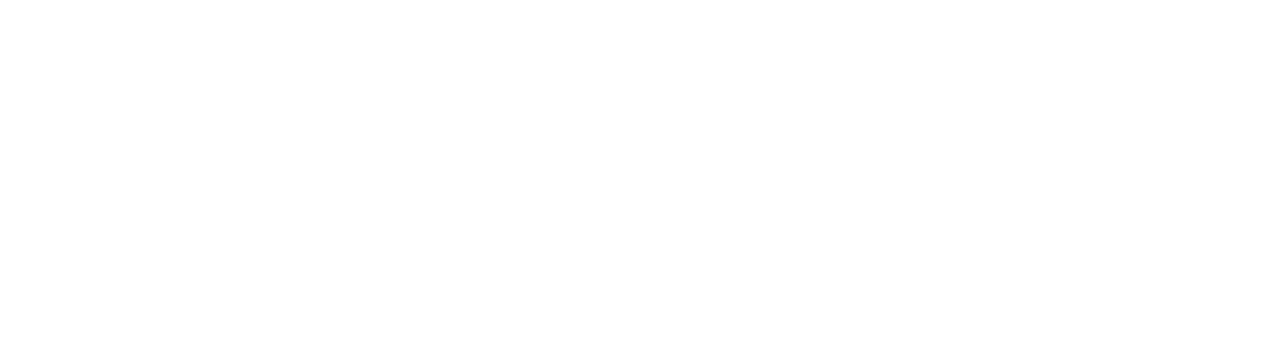
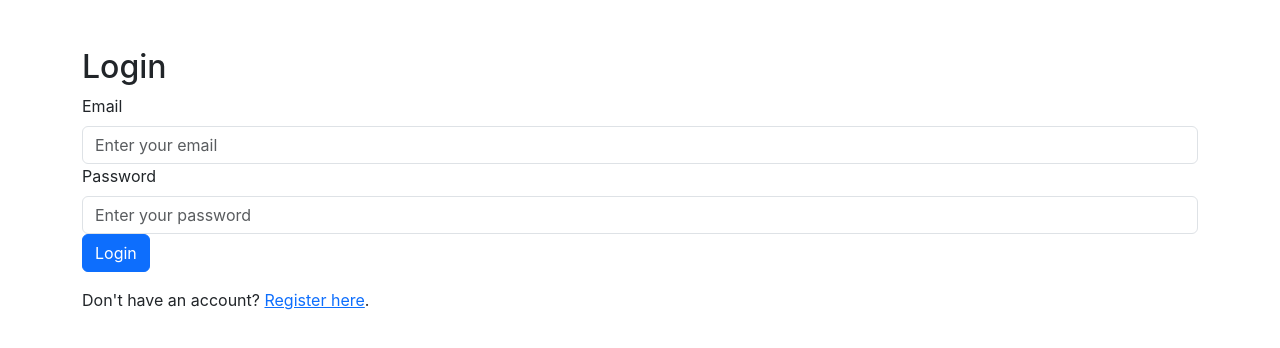
Before and after one commit to tomassilva03/NodeShop, a React (Create React App) app in the folder client/: page /login in a window 1280 px wide. Before the commit this address had no page. Shown: the top 348 px of the page. Built offline with nearby package versions, Linux system fonts and the light colour scheme.

Commit message:
login logic working

```diff
--- a/client/src/App.js
+++ b/client/src/App.js
@@ -1,6 +1,7 @@
 import React from 'react';
 import { BrowserRouter as Router, Route, Routes } from 'react-router-dom';
 import RegisterPage from './pages/register';
+import LoginPage from './pages/login';
 import HomePage from './pages/register';
 
 const App = () => {
@@ -8,6 +9,7 @@ const App = () => {
     <Router>
       <Routes>
         <Route exact path="/register" element={<RegisterPage/>} />
+        <Route exact path="/login" element={<LoginPage/>} />
         <Route exact path="/" element={<HomePage/>} />
       </Routes>
     </Router>
--- /dev/null
+++ b/client/src/pages/login.jsx
@@ -0,0 +1,106 @@
+import React, { useState } from 'react';
+import { Form, Button, Alert } from 'react-bootstrap';
+import { Link } from 'react-router-dom';
+import axios from 'axios';
+
+const LoginPage = () => {
+    const [formData, setFormData] = useState({
+        email: '',
+        password: '',
+    });
+
+    const [userExists, setUserExistsState] = useState(true);
+
+    const handleCloseUserExists = () => {
+        setUserExistsState(true);
+    }
+
+
+    const handleChange = (e) => {
+        setFormData({
+            ...formData,
+            [e.target.name]: e.target.value,
+        });
+    }
+
+    const checkUserExists = async (email) => {
+        try {
+          // Implement logic to check user existence (e.g., make an API request)
+          const response = await axios.get(`/auth/api/check-user?email=${email}`);
+          return response.data.exists;
+        } catch (error) {
+          console.error('Error checking user existence:', error.message);
+          return false;
+        }
+    };
+
+    const handleSubmit = async (e) => {
+        e.preventDefault();
+
+        const userAlreadyExists = await checkUserExists(formData.email);
+
+        if (!userAlreadyExists) {
+        // Display an error message or prevent form submission
+        console.error('A user with that email does not exist. Please register first.');
+        setUserExistsState(false);
+        return;
+        }
+
+        setUserExistsState(true);
+
+        try {
+            const response = await axios.post('/auth/api/login', formData);
+            console.log(response);
+        } catch (error) {
+            console.error('Error logging in:', error);
+        }
+    }
+
+    return (
+        <div className="container mt-5">
+          <h2>Login</h2>
+            {!userExists && (
+            <Alert variant="danger" onClose={handleCloseUserExists} dismissible>
+                A user with that email does not exist. Please register first.
+            </Alert>
+            )}
+          <Form onSubmit={handleSubmit}>
+            <Form.Group controlId="formEmail">
+              <Form.Label>Email</Form.Label>
+              <Form.Control
+                type="email"
+                placeholder="Enter your email"
+                name="email"
+                value={formData.email}
+                onChange={handleChange}
+                required
+              />
+            </Form.Group>
+
+            <Form.Group controlId="formPassword">
+              <Form.Label>Password</Form.Label>
+              <Form.Control
+                type="password"
+                placeholder="Enter your password"
+                name="password"
+                value={formData.password}
+                onChange={handleChange}
+                required
+              />
+            </Form.Group>
+
+            <Button variant="primary" type="submit">
+              Login
+            </Button>
+          </Form>
+
+          <div className="mt-3">
+                <p>
+                    Don't have an account? <Link to="/register">Register here</Link>.
+                </p>
+            </div>
+        </div>
+    );
+};
+
+export default LoginPage;
--- a/client/src/pages/register.jsx
+++ b/client/src/pages/register.jsx
@@ -1,5 +1,6 @@
 import React, { useState } from 'react';
 import { Form, Button, Alert } from 'react-bootstrap';
+import { Link } from 'react-router-dom';
 import axios from 'axios';
 
 
@@ -40,11 +41,11 @@ const RegisterPage = () => {
     return password.length >= 8;
   };
 
-  const handlePasswordsMatch = () => {
+  const handleClosePasswordsMatch = () => {
     setPasswordsMatch(true);
   };
 
-  const handleUserExists = () => {
+  const handleCloseUserExists = () => {
     setUserExistsState(false);
   };
 
@@ -104,12 +105,12 @@ const RegisterPage = () => {
     <div className="container mt-5">
       <h2>Register</h2>
       {!passwordsMatch && (
-        <Alert variant="danger" dismissible onClose={handlePasswordsMatch}>
+        <Alert variant="danger" dismissible onClose={handleClosePasswordsMatch}>
           Passwords do not match. Please check your input.
         </Alert>
       )}
       {userExists && (
-        <Alert variant="danger" dismissible onClose={handleUserExists}>
+        <Alert variant="danger" dismissible onClose={handleCloseUserExists}>
           User with this email already exists. Please use a different email.
         </Alert>
       )}
@@ -211,6 +212,12 @@ const RegisterPage = () => {
           Register
         </Button>
       </Form>
+
+      <div className="mt-3">
+          <p>
+              Already have an account? <Link to="/login">Login here</Link>.
+          </p>
+      </div>
     </div>
   );
 };
```
